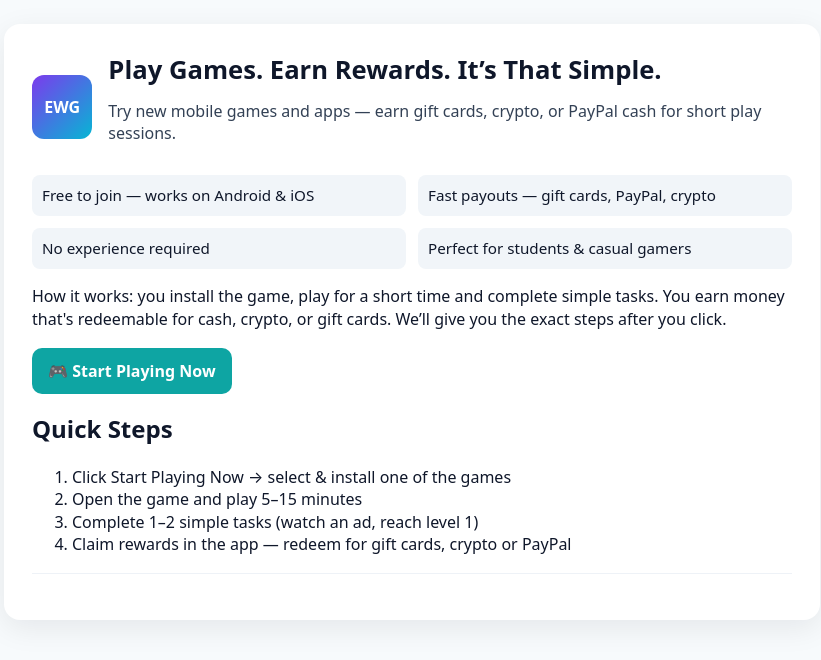
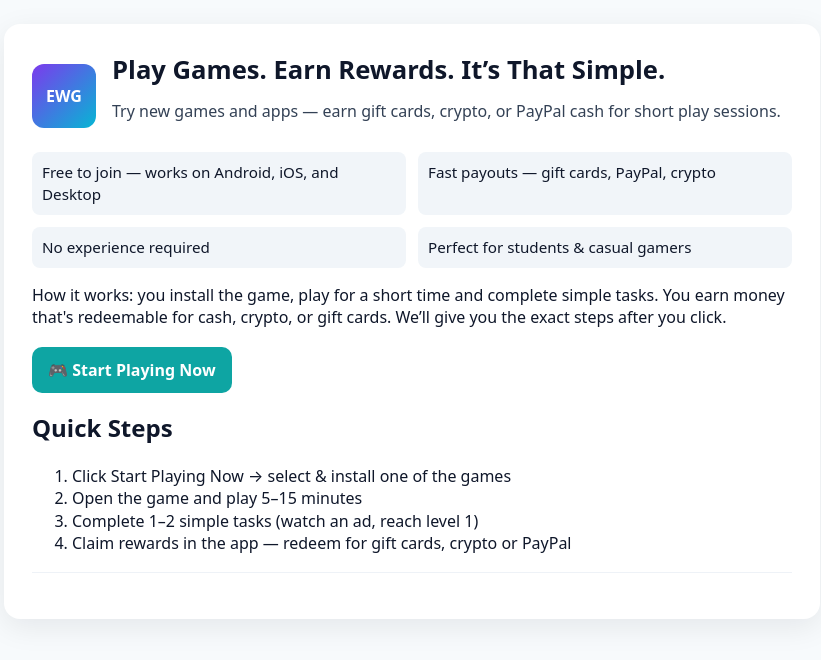
Before and after one commit to earnwhilegaming/EarnWhileGaming, a plain HTML site: page index.html in a window 1280 px wide. Shown: the whole page, without its empty margins (228-1049 px from the left). Drawn offline with Linux system fonts and the light colour scheme.

Commit message:
Update index.html

```diff
--- a/index.html
+++ b/index.html
@@ -29,12 +29,12 @@
       <div class="logo">EWG</div>
       <div>
         <h1>Play Games. Earn Rewards. It’s That Simple.</h1>
-        <p class="lead">Try new mobile games and apps — earn gift cards, crypto, or PayPal cash for short play sessions.</p>
+        <p class="lead">Try new games and apps — earn gift cards, crypto, or PayPal cash for short play sessions.</p>
       </div>
     </header>
 
     <div class="features" aria-hidden>
-      <div class="feature">Free to join — works on Android & iOS</div>
+      <div class="feature">Free to join — works on Android, iOS, and Desktop</div>
       <div class="feature">Fast payouts — gift cards, PayPal, crypto</div>
       <div class="feature">No experience required</div>
       <div class="feature">Perfect for students & casual gamers</div>
```
